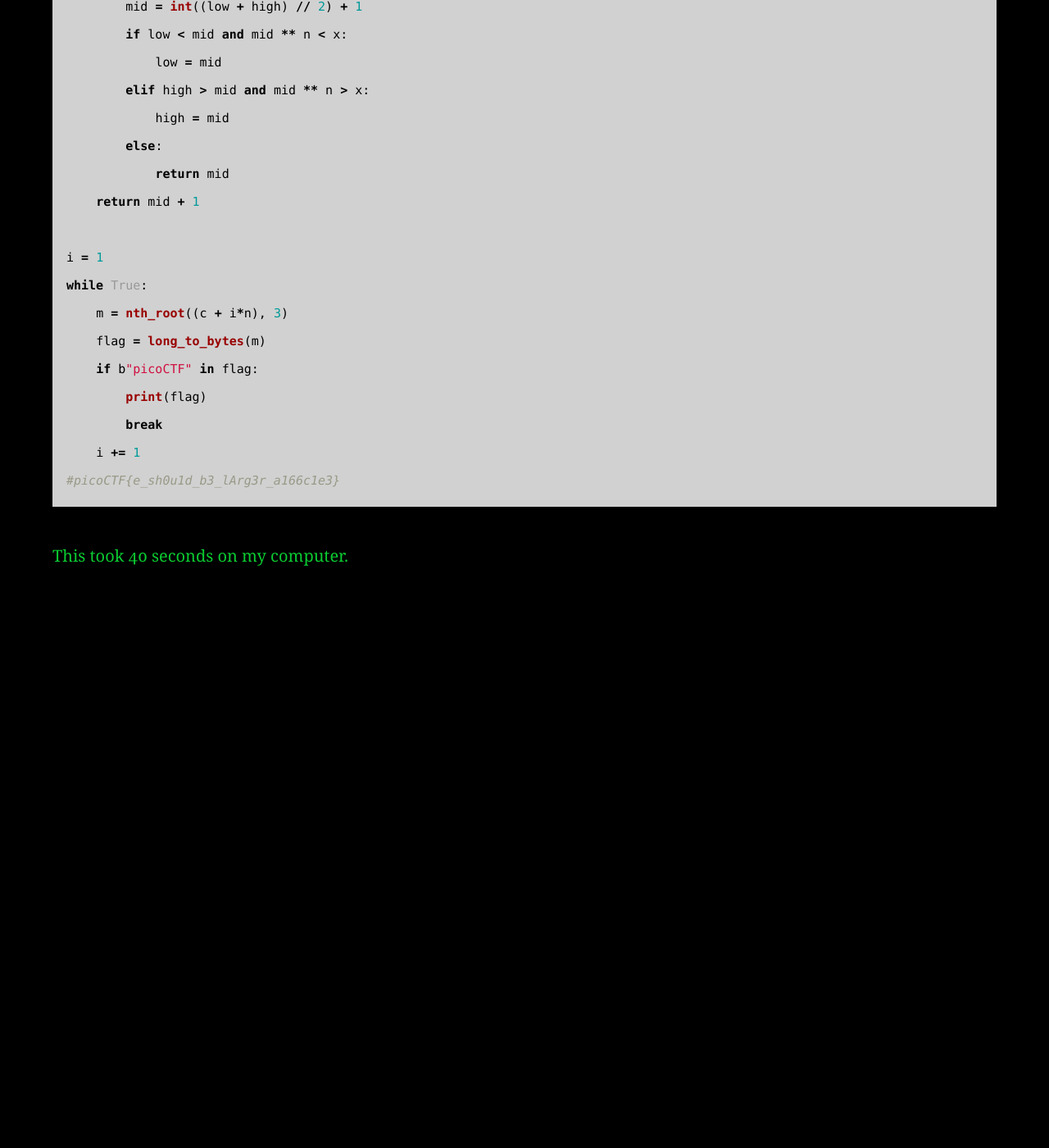
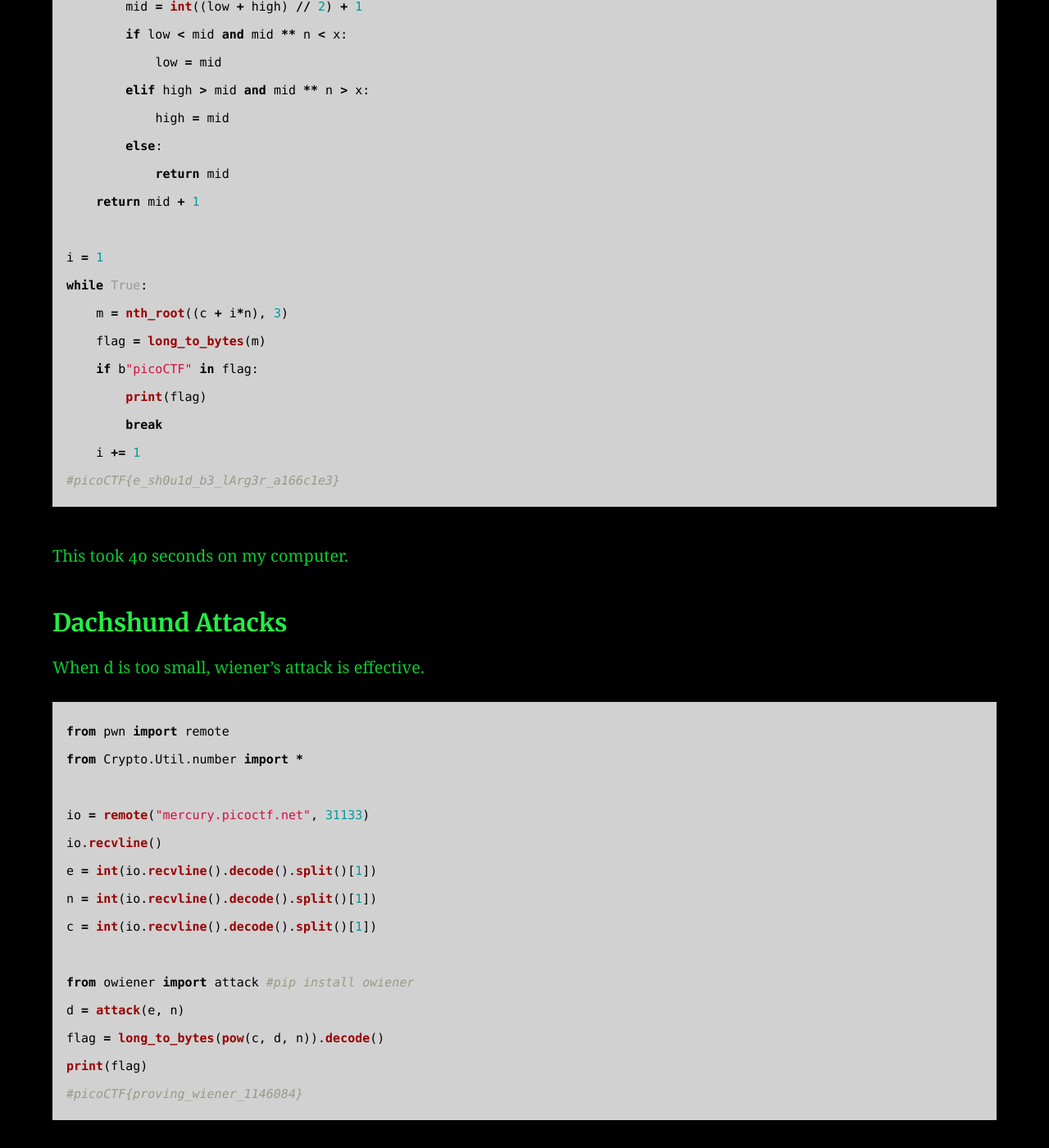
Before and after one commit to AC01010/Connor-McCartney.github.io, a Jekyll site: the page built from _posts/2013-01-05-picoCTF2021.md, in a window 1280 px wide and 1400 px high, scrolled down 708 px. Shown: the whole window at 82% size. Built offline with Jekyll 4.4.1, drawn with Linux system fonts in a browser that asks for light colours; before the commit the page ends 1428 px from its top, so only the background shows below that.

Commit message:
Update 2013-01-05-picoCTF2021.md

````diff
--- a/_posts/2013-01-05-picoCTF2021.md
+++ b/_posts/2013-01-05-picoCTF2021.md
@@ -45,3 +45,24 @@ while True:
 ```
 
 This took 40 seconds on my computer.
+
+### Dachshund Attacks
+
+When d is too small, wiener's attack is effective.
+
+```python
+from pwn import remote
+from Crypto.Util.number import *
+
+io = remote("mercury.picoctf.net", 31133)
+io.recvline()
+e = int(io.recvline().decode().split()[1])
+n = int(io.recvline().decode().split()[1])
+c = int(io.recvline().decode().split()[1])
+
+from owiener import attack #pip install owiener
+d = attack(e, n)
+flag = long_to_bytes(pow(c, d, n)).decode()
+print(flag)
+#picoCTF{proving_wiener_1146084}
+```
````
